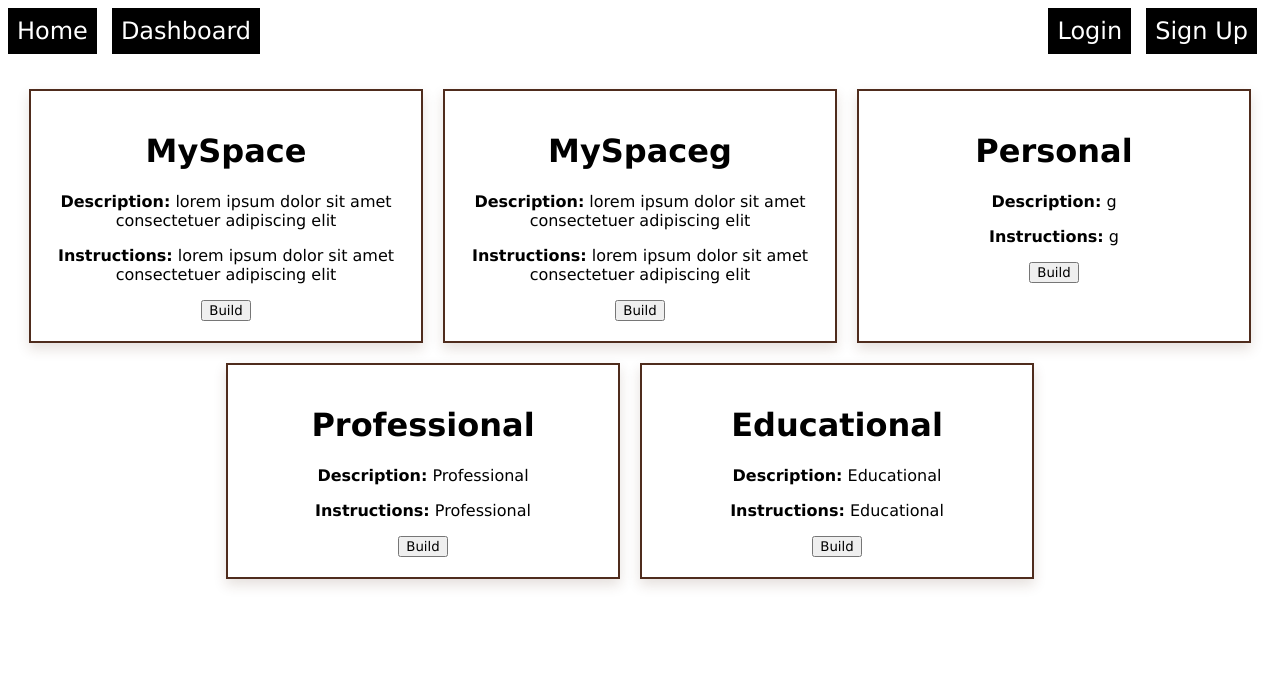
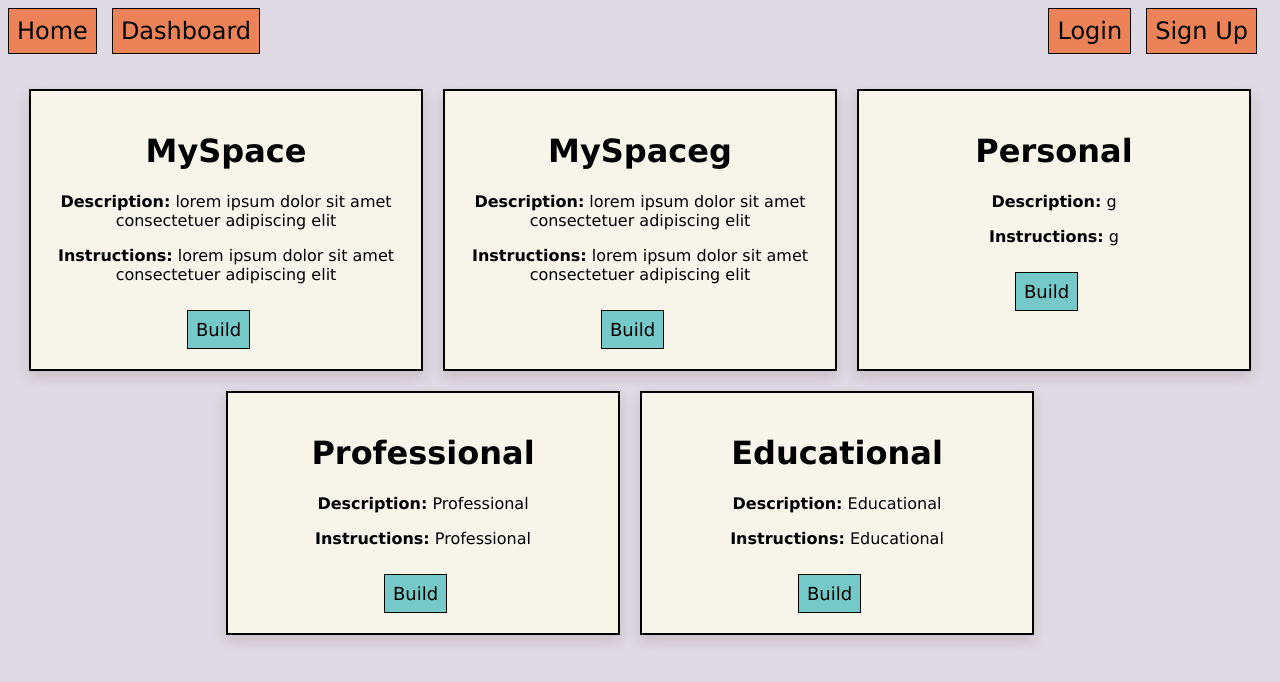
Before and after one commit to alessandrofiorella-adelphi/software-testing-devspace, a Flask app: page / in a window 1280 px wide. Shown: the top 682 px of the page. Run offline with Flask 3, Linux system fonts and the light colour scheme; data comes from the database, SQL or seed files in the repository; data that the repository does not hold is empty.

Commit message:
Updated the CSS to look more colorful while still maintaining an accessible color-palette.

```diff
--- a/static/style.css
+++ b/static/style.css
@@ -16,6 +16,10 @@
     flex-direction: row;
 }
 
+body {
+   background-color: #DED9E2;
+}
+
 #gridContainer {
 	display: grid;
 	grid-template-columns: 1fr 1fr;
@@ -30,21 +34,21 @@
 }
 
 .navbar a {
-	padding: 8px;
-	margin-right: 15px;
-	border: 1px solid black;
+	padding: 6px;
+	margin-right: 10px;
+	border: 1.5px solid black;
 	text-decoration: none;
-	color: white;
-	font-size: 24px;
-	background: black;
+    color: #1C1B1F;
+	font-size: 20px;
+	background: #EB8258;
 }
 
 .navbar a:hover {
-	background-color: gray;
+	background-color: #C0B9DD;
 }
 
 .navbar .active {
-	background: gray;
+	background: #C0B9DD;
 }
 
 /*
@@ -98,8 +102,8 @@
 }
 
 .display-container {
-    background-color: #ffffff;
-    border: 2px solid #4f2c1d;
+    background-color: #F7F4EA;
+    border: 2px solid black;
     padding: 20px;
     box-sizing: border-box;
     box-shadow: 0 6px 12px rgba(79, 44, 29, 0.15);
@@ -176,6 +180,25 @@
     font-size: 12px;
 }
 
+.button {
+   padding: 8px;
+   margin-right: 15px;
+   border: 1.5px solid black;
+   text-decoration: none;
+   color: black;
+   font-size: 18px;
+   background: #75C9C8;
+   margin-top: 10px;
+}
+
+.button:hover {
+   background-color: #C0B9DD;
+}
+
+.button .active {
+   background: #C0B9DD;
+}
+
 /*
 *	Feedback Interface Elements
 */
@@ -250,6 +273,15 @@
     .display-container {
         flex: 0 0 calc(50% - 8px);
     }
+    .navbar a {
+       padding: 8px;
+       margin-right: 15px;
+       border: 1.5px solid black;
+       text-decoration: none;
+       color: black;
+       font-size: 24px;
+       background: #EB8258;
+    }
 }
 
 @media (min-width: 768px) {
```
Also changed, not shown: other parts of static/style.css (+11 -11 lines).
